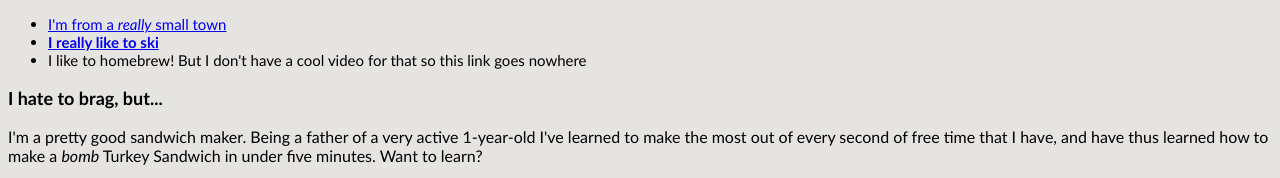
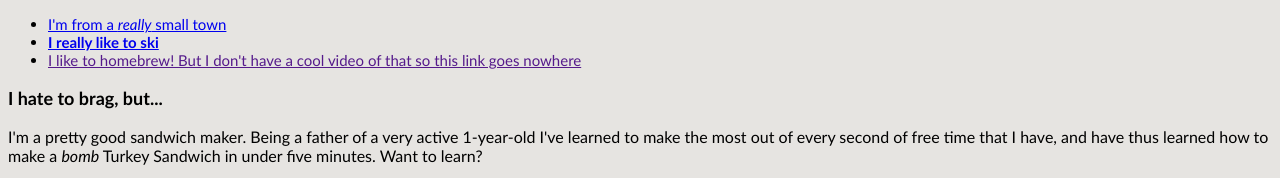
Before and after one commit to jhf1203/My-First-HTML, a plain HTML site: page index.html in a window 1280 px wide. Shown: the part 536-714 px from the top of the page. Drawn offline with Linux system fonts and the light colour scheme.

Commit message:
Third Hyperlink

```diff
--- a/index.html
+++ b/index.html
@@ -57,7 +57,7 @@
     <a href="https://www.youtube.com/watch?v=K4ETmpm1hQY" target=_blank> <b>I really like to ski</b></a>
          </li>
         <li>
-    <a>I like to homebrew!  But I don't have a cool video for that so this link goes nowhere</a>
+    <a href="">I like to homebrew!  But I don't have a cool video of that so this link goes nowhere</a>
         </li>
         </ul>
 
```
